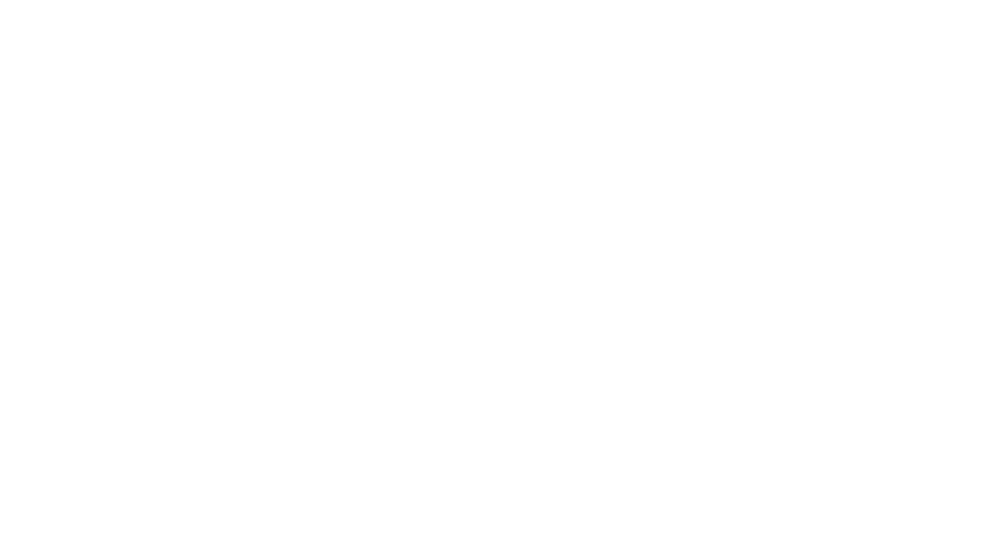
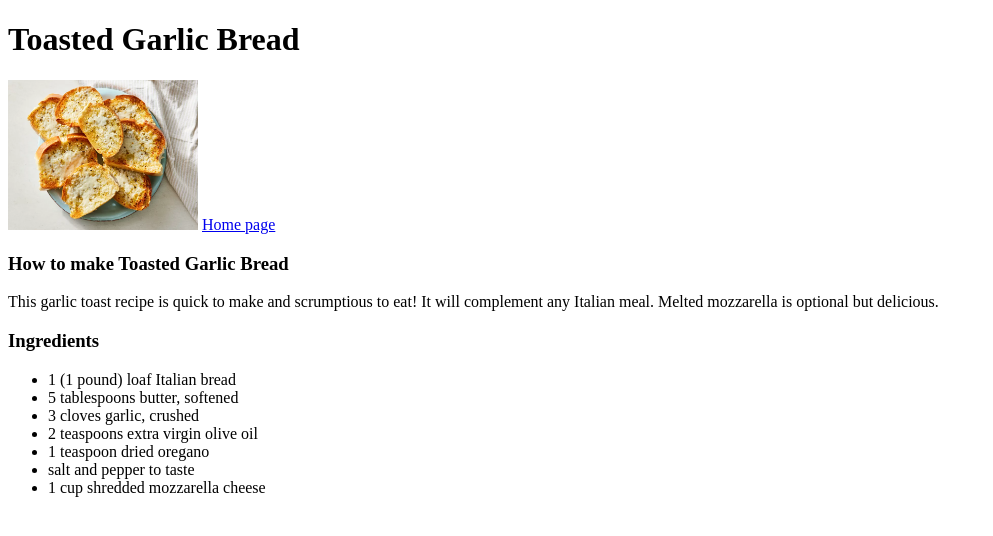
Before and after one commit to AbdessamadMAHDAD/odin-recipes, a plain HTML site: page recipes/Toasted Garlic Bread.html in a window 1280 px wide. Shown: the whole page, without its empty margins (0-993 px from the left). Drawn offline with Linux system fonts and the light colour scheme.

Commit message:
The garlic bread is done

```diff
--- a/recipes/Toasted Garlic Bread.html
+++ b/recipes/Toasted Garlic Bread.html
@@ -6,6 +6,33 @@
     <title>Toasted Garlic Bread</title>
 </head>
 <body>
+    <h1>Toasted Garlic Bread</h1>
+    <img src="img2.png" alt="Delicious garlic bread" height="150" width="190">
+
+    <a href="../index.html"  target="_self" rel="noreferrer"> Home page  </a>
+
+    <h3>
+     How to make Toasted Garlic Bread
+    </h3>
+    <p>
+        This garlic toast recipe is quick to make and scrumptious to eat!
+        It will complement any Italian meal. Melted mozzarella is optional but delicious.
+    </p>
+    <h3>
+        Ingredients
+    </h3>
+
+    <ul>
+        <li>1 (1 pound) loaf Italian bread</li>
+        <li>5 tablespoons butter, softened</li>
+        <li>3 cloves garlic, crushed</li>
+        <li>2 teaspoons extra virgin olive oil</li>
+        <li>1 teaspoon dried oregano</li>
+        <li>salt and pepper to taste</li>
+        <li>1 cup shredded mozzarella cheese</li>
+    </ul>
+
+
 
 </body>
 </html>
```
Also changed, not shown: recipes/img2.png (added).
